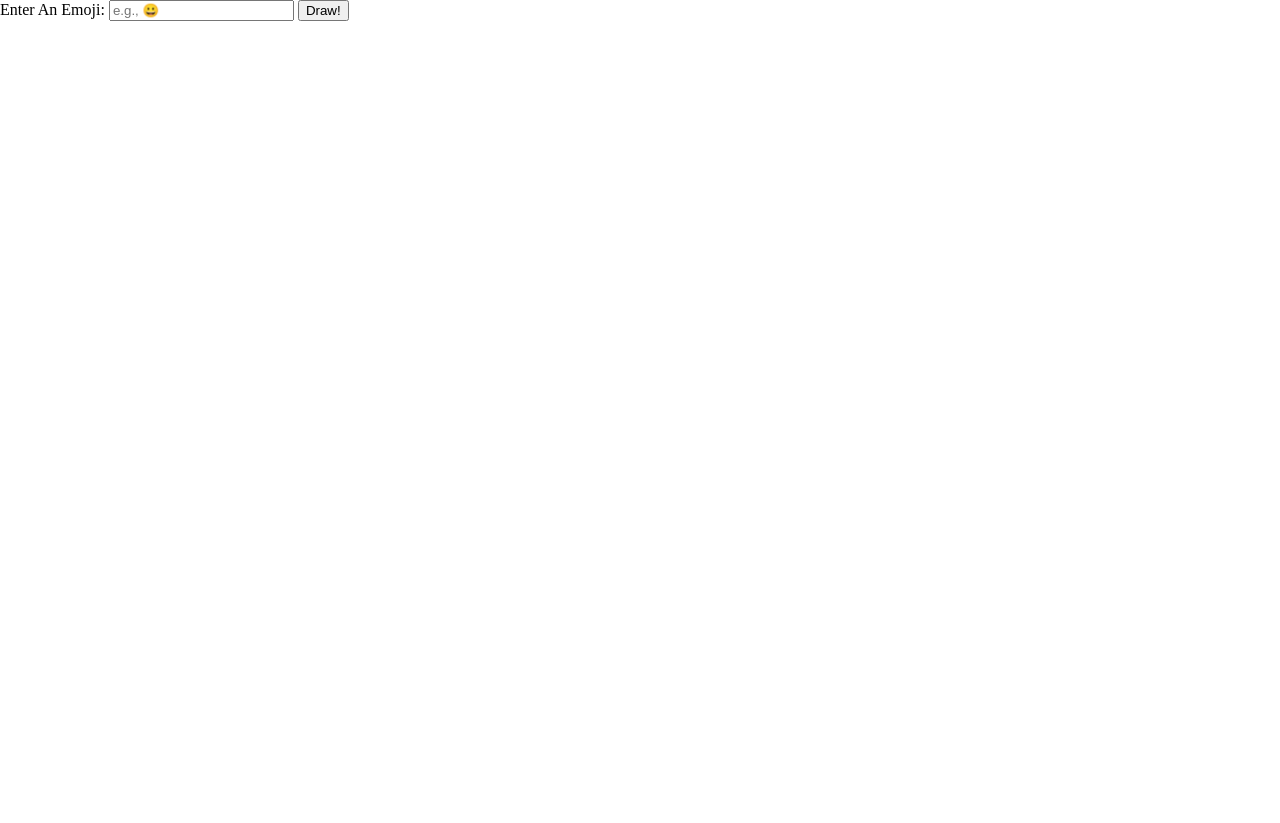
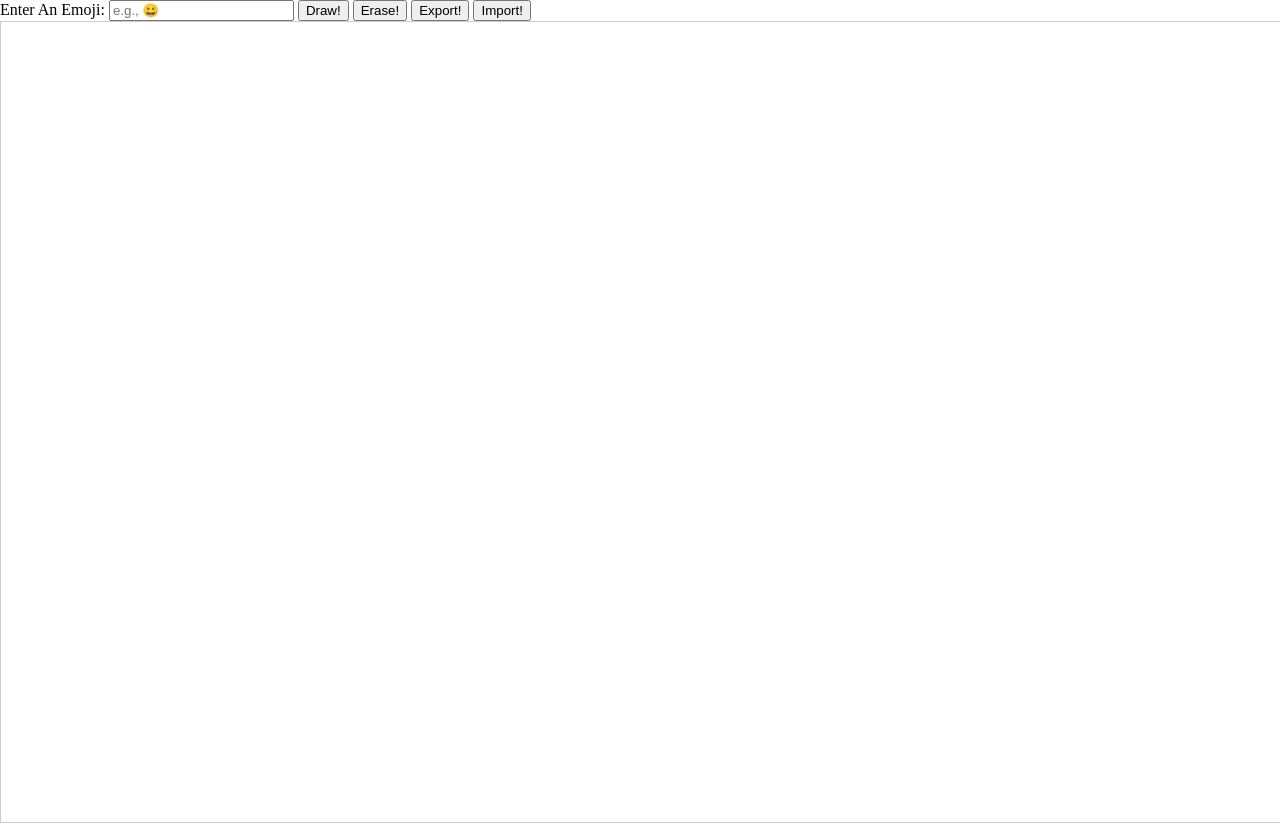
Before and after one commit to Al3x77777/EmojiDrawer, a plain HTML site: page index.html in a window 1280 px wide. Both pictures are taken after a click on the button "Draw!". Drawn offline with Linux system fonts and the light colour scheme.

Commit message:
Add files via upload

```diff
--- a/index.html
+++ b/index.html
@@ -12,6 +12,7 @@
 
         canvas {
             display: block;
+            border: 1px solid #ccc;
         }
     </style>
 </head>
@@ -19,6 +20,10 @@
     <label for="emojiInput">Enter An Emoji: </label>
     <input type="text" id="emojiInput" placeholder="e.g., 😀">
     <button onclick="startDrawing()">Draw!</button>
+    <button onclick="eraseDrawing()">Erase!</button>
+    <button onclick="exportDrawing()">Export!</button>
+    <button onclick="importDrawing()">Import!</button>
+    <input type="file" id="fileInput" style="display:none;" accept="application/json">
 
     <canvas id="emojiCanvas"></canvas>
 
@@ -28,6 +33,7 @@
         var context = emojiCanvas.getContext('2d');
         var isDrawing = false;
         var emojiToDraw = '';
+        var drawingData = [];
 
         emojiCanvas.width = window.innerWidth;
         emojiCanvas.height = window.innerHeight;
@@ -39,9 +45,10 @@
         emojiCanvas.addEventListener('touchmove', draw);
         emojiCanvas.addEventListener('touchend', stopDrawing);
 
-        function startDrawing() {
+        function startDrawing(e) {
             emojiToDraw = emojiInput.value;
             isDrawing = true;
+            draw(e);
         }
 
         function draw(e) {
@@ -49,16 +56,49 @@
 
             e.preventDefault();
 
-            var x = e.clientX || e.touches[0].clientX;
-            var y = e.clientY || e.touches[0].clientY;
+            var rect = emojiCanvas.getBoundingClientRect();
+            var x = (e.clientX || e.touches[0].clientX) - rect.left;
+            var y = (e.clientY || e.touches[0].clientY) - rect.top;
 
             context.font = '24px Arial';
             context.fillText(emojiToDraw, x, y);
+            drawingData.push({ emoji: emojiToDraw, x: x, y: y });
         }
 
         function stopDrawing() {
             isDrawing = false;
         }
+
+        function eraseDrawing() {
+            context.clearRect(0, 0, emojiCanvas.width, emojiCanvas.height);
+            drawingData = [];
+        }
+
+        function exportDrawing() {
+            var dataStr = "data:text/json;charset=utf-8," + encodeURIComponent(JSON.stringify(drawingData));
+            var link = document.createElement('a');
+            link.href = dataStr;
+            link.download = 'drawing.json';
+            link.click();
+        }
+
+        function importDrawing() {
+            var fileInput = document.getElementById('fileInput');
+            fileInput.click();
+            fileInput.onchange = function(e) {
+                var file = e.target.files[0];
+                var reader = new FileReader();
+                reader.onload = function(event) {
+                    drawingData = JSON.parse(event.target.result);
+                    context.clearRect(0, 0, emojiCanvas.width, emojiCanvas.height);
+                    drawingData.forEach(function(item) {
+                        context.font = '24px Arial';
+                        context.fillText(item.emoji, item.x, item.y);
+                    });
+                }
+                reader.readAsText(file);
+            }
+        }
     </script>
 </body>
 </html>
```
